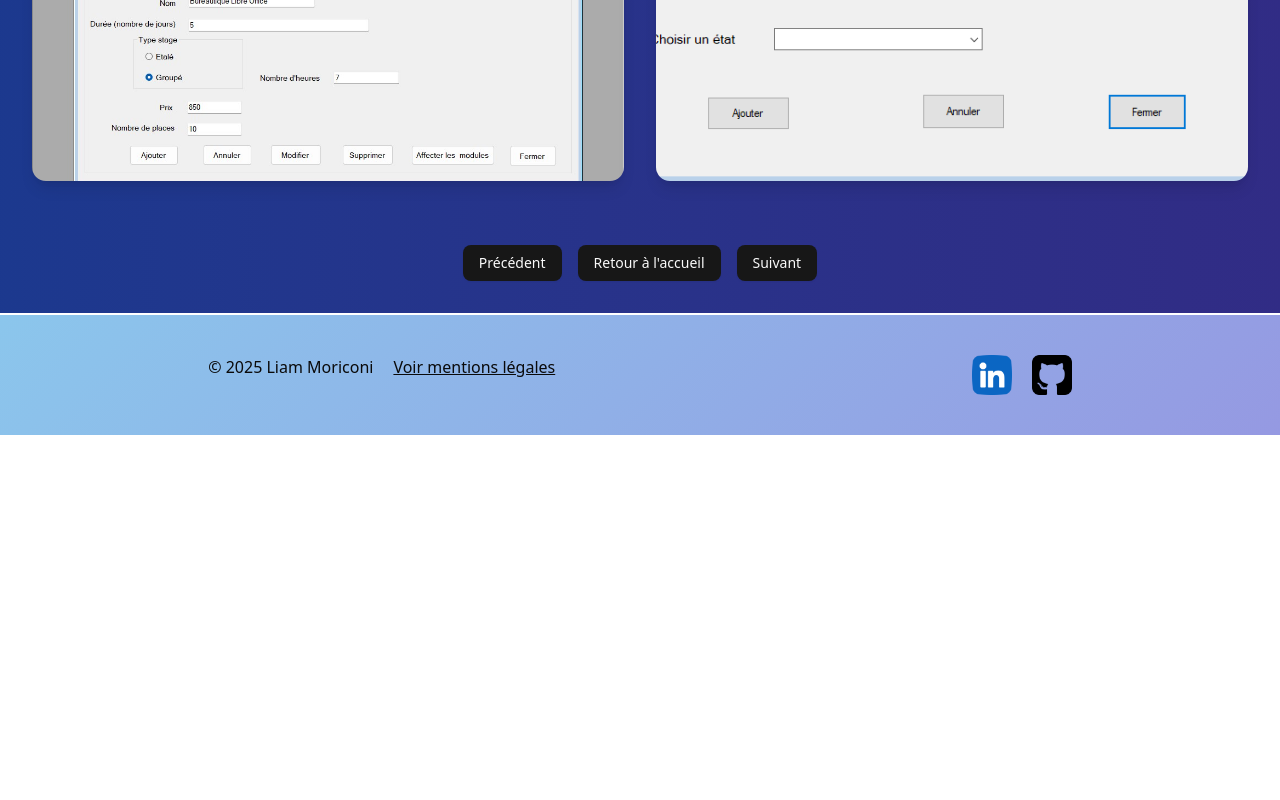
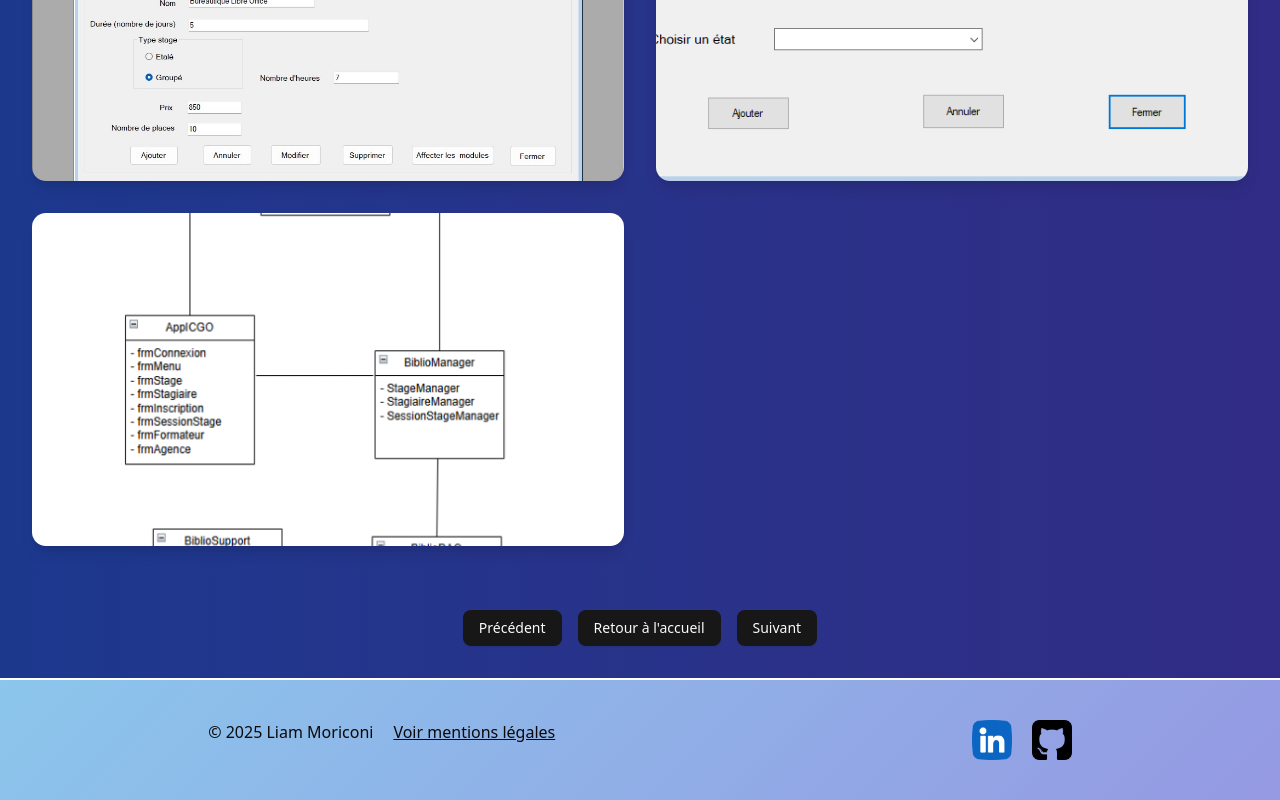
Before and after one commit to Lm9270/portfolio, a Next.js app: page /Icgo in a window 1280 px wide. Shown: the part 1461-2261 px from the top of the page. Before the commit the page ends 1896 px from the top, so only its background shows below. Built offline with nearby package versions, Linux system fonts and the light colour scheme.

Commit message:
Dernieres modif avant E5

```diff
--- a/src/app/Icgo/page.tsx
+++ b/src/app/Icgo/page.tsx
@@ -64,7 +64,7 @@ export default function Page() {
 
       <section className="max-w-7xl mx-auto text-center space-y-6">
         <h3 className="text-3xl font-semibold mb-4">Captures d&apos;écran</h3>
-        <Screenshots images={['icgo5.png', 'icgo1.jpg', 'icgo2.jpg', 'icgo6.png']} />
+        <Screenshots images={['icgo5.png', 'icgo1.jpg', 'icgo2.jpg', 'icgo6.png', 'icgo9.png']} />
       </section>
 
       <div className='flex justify-center gap-4 pt-8'>
```
Also changed, not shown: public/images/projets/icgo9.png (added).
